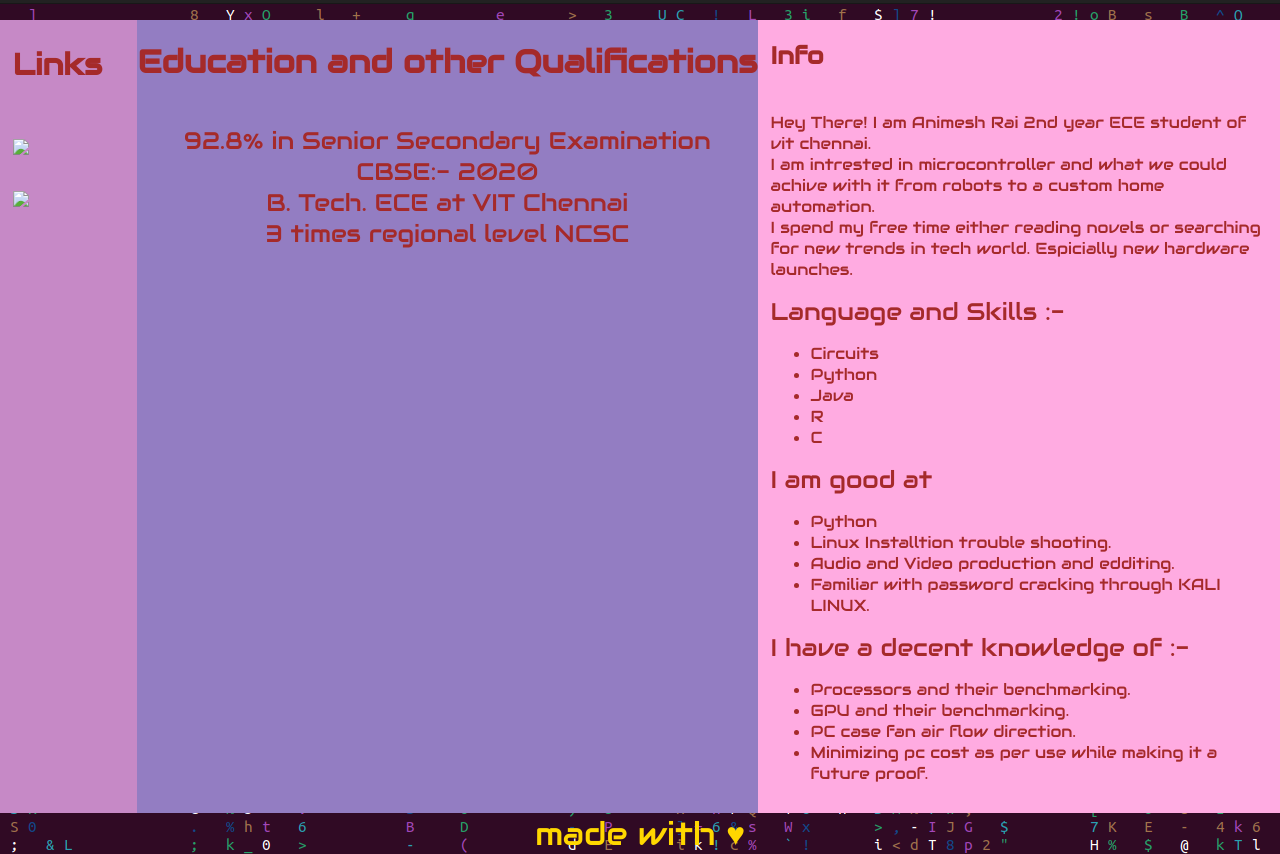
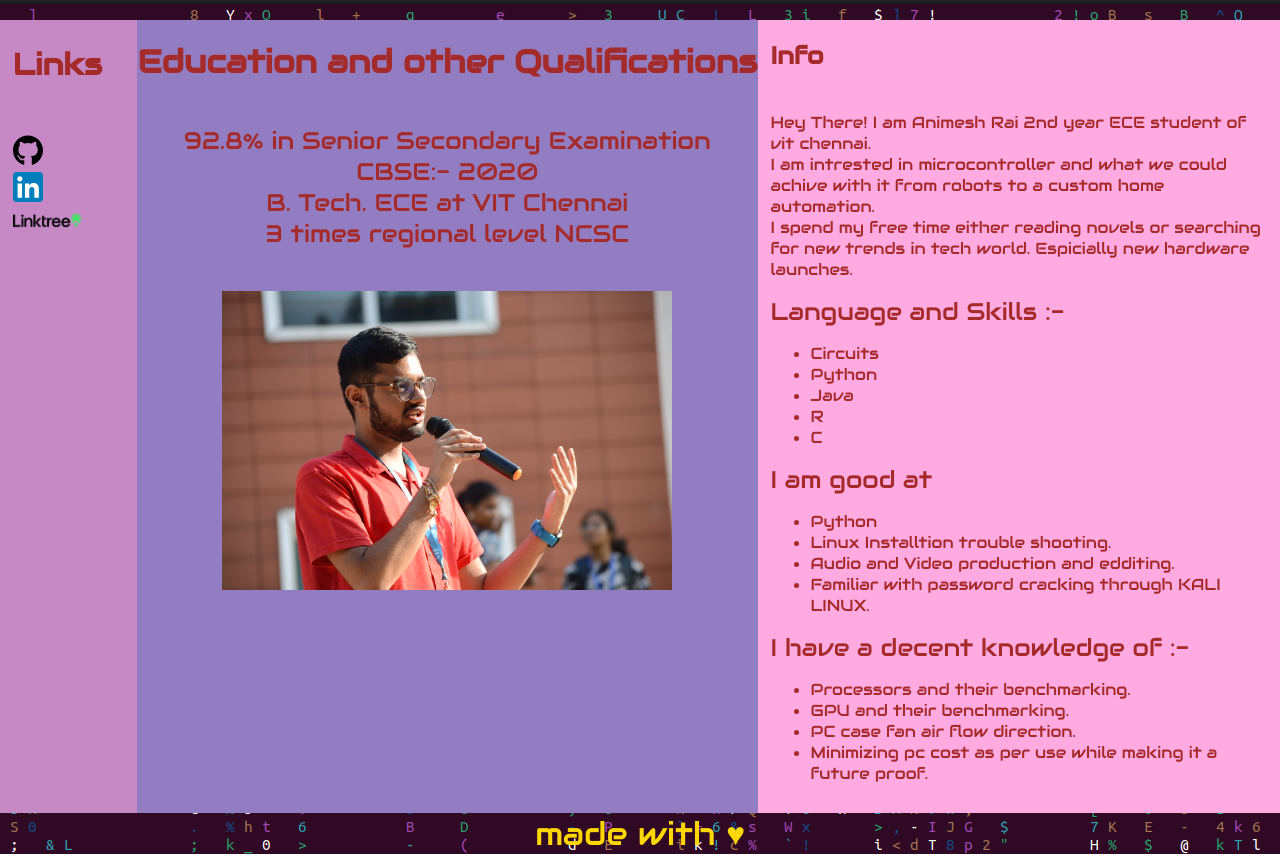
Before and after one commit to ar005/portfolio, a plain HTML site: page index.html in a window 1280 px wide. Drawn offline with Linux system fonts and the light colour scheme; the site is published under a folder, as on GitHub Pages, so addresses that start at the root find nothing.

Commit message:
Update index.html

```diff
--- a/index.html
+++ b/index.html
@@ -16,9 +16,9 @@ body {
 <body>
 <div>
     <aside class="links"> <h1> Links </h1> <br>
-        <a href="https://github.com/ar005" target="_blank"><img src="/images/Github.svg" alt=" " width=" 30"> </a><br>
-        <a href="https://www.linkedin.com/in/animesh-rai-a9802b244/" target="_blank"><img src="/images/LinkedIn.svg" alt="" width="30"></a> <br>
-        <a href="https://linktr.ee/ar005" target="_blank"><img src="/images/Linktree.png" width="70"></a><br>
+        <a href="https://github.com/ar005" target="_blank"><img src="./images/Github.svg" alt=" " width=" 30"> </a><br>
+        <a href="https://www.linkedin.com/in/animesh-rai-a9802b244/" target="_blank"><img src="./images/LinkedIn.svg" alt="" width="30"></a> <br>
+        <a href="https://linktr.ee/ar005" target="_blank"><img src="./images/Linktree.png" width="70"></a><br>
     </aside>
 
     <main class="education"> <h1> Education and other Qualifications </h1><br>
@@ -27,7 +27,7 @@ body {
         <span class="ncsc"> 3 times regional level NCSC </span><br>
         <br><br>
 
-        <img src="/images/image1.JPG" alt="" width="450"> </a>
+        <img src="./images/image1.JPG" alt="" width="450"> </a>
     </main>
 
     <aside class="info"><h1> Info </h1><br>
```
